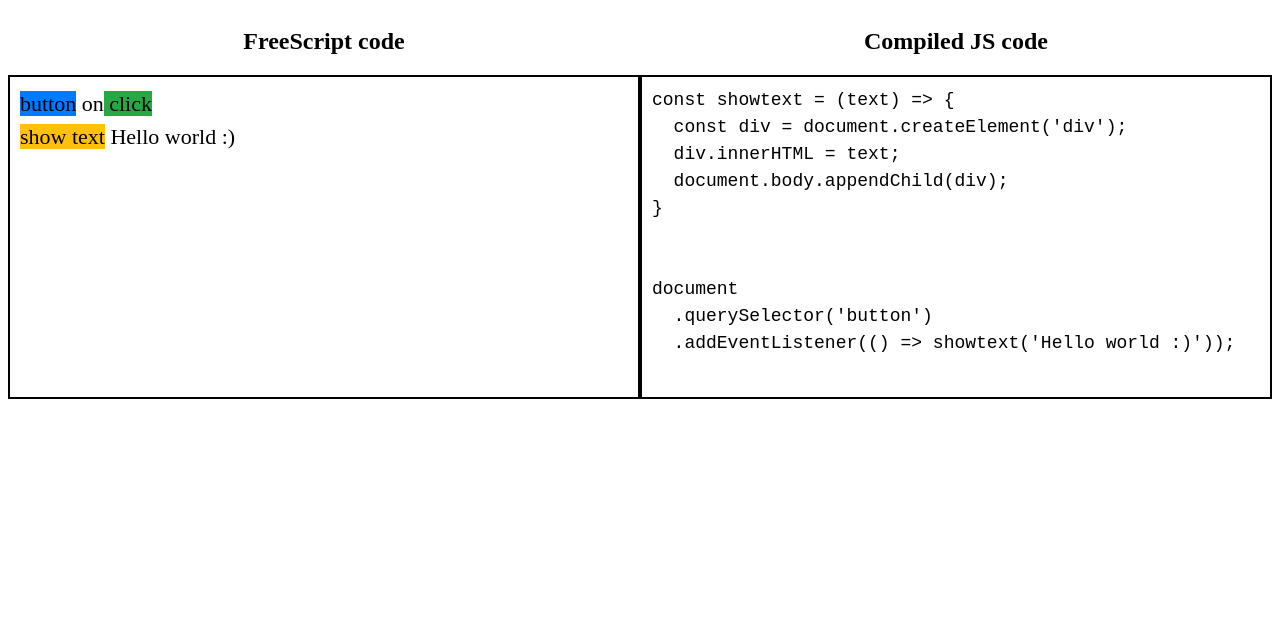
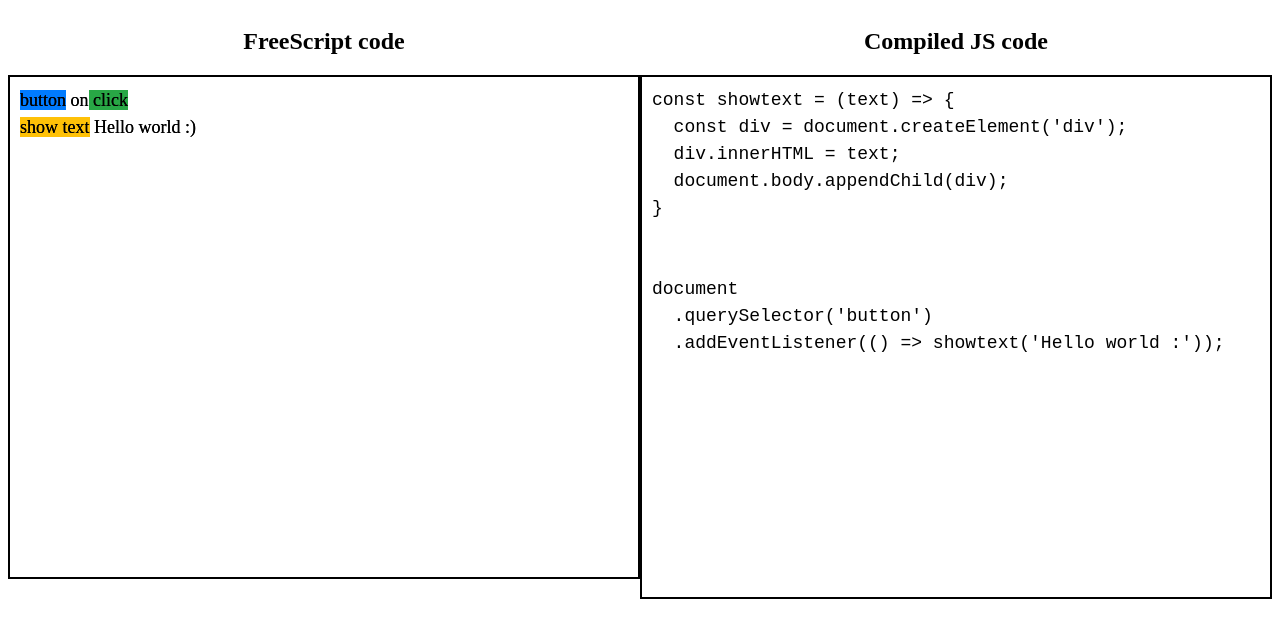
Before and after one commit to DarthVanger/freescript, a plain HTML site: page index.html in a window 1280 px wide. Drawn offline with Linux system fonts and the light colour scheme.

Commit message:
Fix highligting by overlaying 2 divs

```diff
--- a/index.html
+++ b/index.html
@@ -1,7 +1,10 @@
 <div id="editor">
   <div class="freecode-editor-column">
     <h2 style="text-align: center">FreeScript code</h2>
-    <div contenteditable="true" id="freecode-editor"></div>
+    <div id="freecode-editor-container">
+      <div contenteditable="true" id="freecode-editor"></div>
+      <div contenteditable="true" id="freecode-editor-highlight"></div>
+    </div>
   </div>
   <div class="js-output-column">
     <h2 style="text-align: center">Compiled JS code</h2>
@@ -20,19 +23,45 @@
 
   .js-output-column, .freecode-editor-column {
     flex: 1  1 0px;
+    width: 0;
   }
 
-  #js-output, #freecode-editor {
+  #js-output, #freecode-editor-container {
     align-self: center;
-    height: 300px;
+    height: 500px;
+    border: solid black 2px;
+  }
+
+  #freecode-editor-container {
+    font-size: 22px;
+    position: relative;
+  }
+
+  #js-output {
+    white-space: pre-wrap;
+  }
+
+  #freecode-editor-highlight,
+  #freecode-editor {
+    position: absolute;
+    top: 0; right: 0; left: 0; bottom: 0;
+    border: none;
+  }
+
+  #freecode-editor-highlight,
+  #freecode-editor,
+  #js-output {
     padding: 10px;
-    border: solid black 2px;
     font-size: 18px;
     line-height: 1.5;
+   }
+
+  #freecode-editor {
+    z-index: 1;
+    background: transparent;
   }
 
-  #freecode-editor {
-    font-size: 22px;
+  #freecode-editor-highlight {
   }
 
 </style>
--- a/index.js
+++ b/index.js
@@ -2,8 +2,8 @@ import { parse } from './parser.js';
 
 
 const freeCodeText = `
-button on click<br>
-show text Hello world :)<br>
+button on click
+show text Hello world :)
 `;
 
 const editor = document.querySelector('#freecode-editor');
@@ -15,10 +15,6 @@ editor.innerText = text;
 
 parse(text);
 
-editor.addEventListener('focus', (e) =>{
-  editor.innerText = text;
-});
-
 editor.addEventListener('input', (e) =>{
   console.log('e: ', e);
   parse(editor.innerText)
--- a/parser.js
+++ b/parser.js
@@ -10,7 +10,7 @@ let expressions;
 
 function parse(textToParse) {
   text = textToParse;
-  highlightedEditorText = text;
+  highlightedEditorText = text.replace(/\n/g, '<br />');
   jsOutput.innerHTML = '';
   console.log('textToParse: ', textToParse);
   expressions = categorizeExpressions(text);
@@ -42,7 +42,8 @@ function hightlightExpressionInEditor(e) {
 
   highlightedEditorText = highlightedEditorText.split('\n').map(l => l.replace(/\s+[<]/g, '<')).join('');
 
-  editor.innerHTML = highlightedEditorText;
+  const highlightEditor = document.querySelector('#freecode-editor-highlight');
+  highlightEditor.innerHTML = highlightedEditorText;
 }
 
 
@@ -134,7 +135,16 @@ function findCommandArgument({ expression }) {
   console.log('indexOfCommandEndingInText: ', indexOfCommandEndingInText);
   const textAfterCommand = text.substring(indexOfCommandEndingInText);
   console.log('textAfterCommand: ', textAfterCommand);
-  const firstLineEndingAfterCommandIndex = textAfterCommand.match('<br>').index;
+
+  const lineEndingAfterCommandMatch = textAfterCommand.match(/\n/);
+  let firstLineEndingAfterCommandIndex
+  if (!lineEndingAfterCommandMatch)  {
+    firstLineEndingAfterCommandIndex = textAfterCommand.length - 1;
+  } else {
+    firstLineEndingAfterCommandIndex = lineEndingAfterCommandMatch.index;
+  }
+
+  console.log('firstLineEndingAfterCommandIndex: ', firstLineEndingAfterCommandIndex);
   const commandArgument = textAfterCommand.substring(1, firstLineEndingAfterCommandIndex);
   return commandArgument;
 }
```
